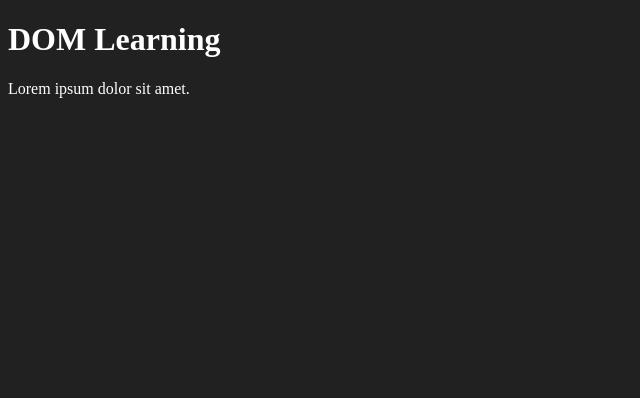
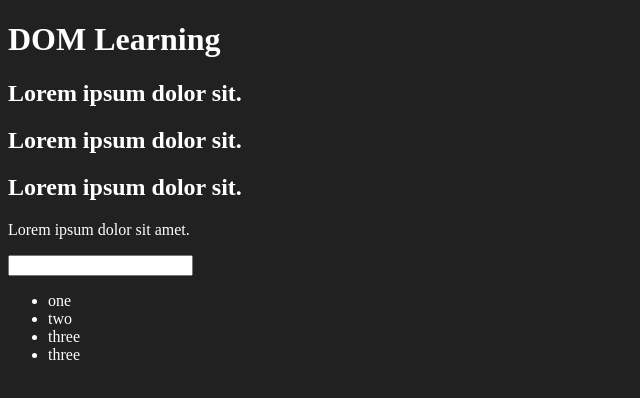
Before and after one commit to rayhqE/REVISION, a plain HTML site: page JS/26_DOM/one.html in a window 1280 px wide. Shown: the whole page, without its empty margins (0-640 px from the left). Drawn offline with Linux system fonts and the light colour scheme.

Commit message:
NodeLists

```diff
--- a/JS/26_DOM/one.html
+++ b/JS/26_DOM/one.html
@@ -12,8 +12,21 @@
   </head>
   <body class="bg-black">
     <div>
-      <h1 id="title" class="heading">DOM Learning</h1>
+      <h1 id="title" class="heading">
+        DOM Learning <span style="display: none">test text</span>
+      </h1>
+      <h2>Lorem ipsum dolor sit.</h2>
+      <h2>Lorem ipsum dolor sit.</h2>
+      <h2>Lorem ipsum dolor sit.</h2>
       <p>Lorem ipsum dolor sit amet.</p>
+      <input type="password" name="" id="" />
+      <ul>
+        <li class="list-item">one</li>
+        <li class="list-item">two</li>
+        <li class="list-item">three</li>
+        <li class="list-item">three</li>
+      </ul>
+      </ul>
     </div>
   </body>
 </html>
```
